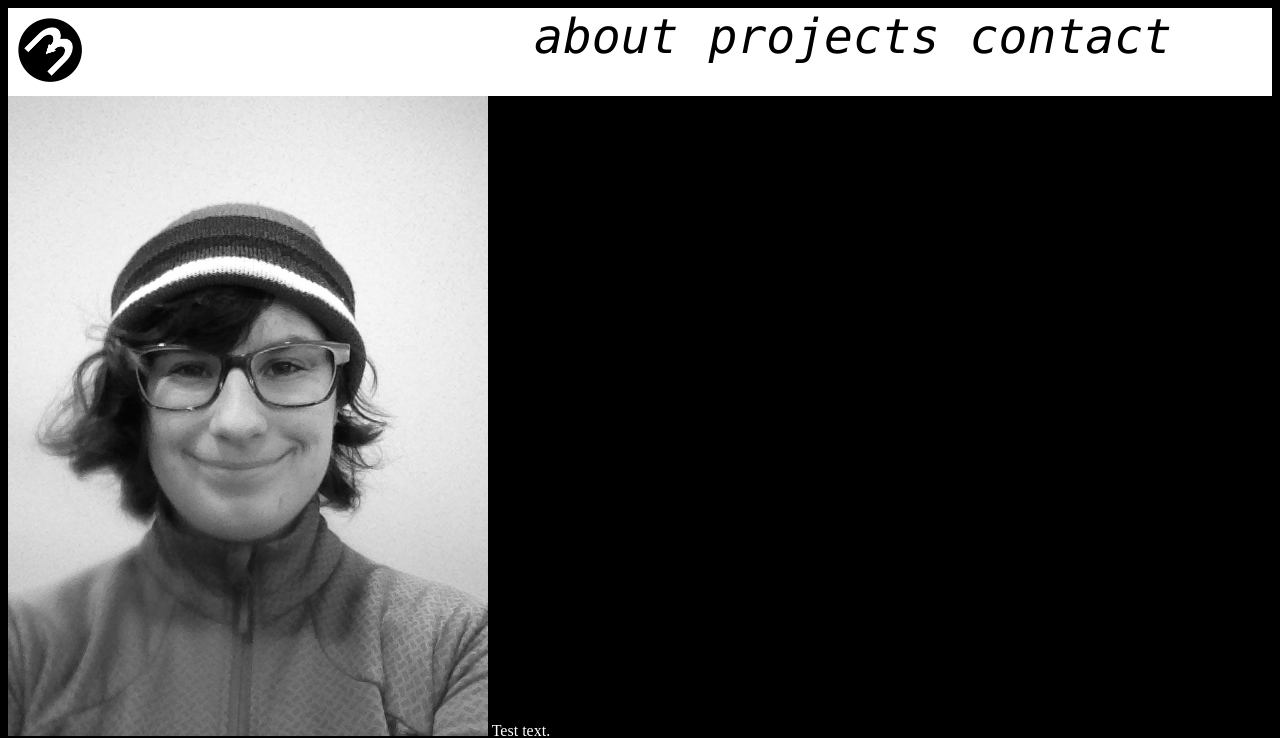
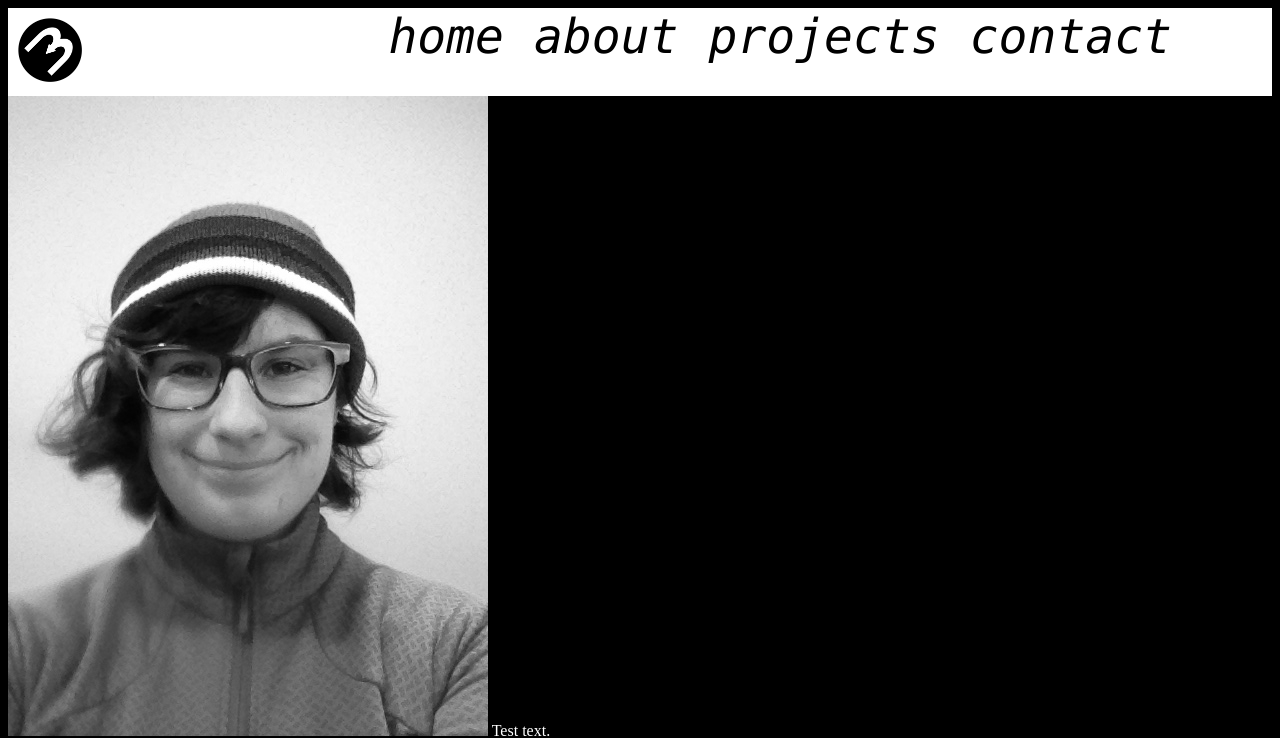
Before and after one commit to athenaie/me, a PHP site: page / in a window 1280 px wide. Shown: the top 738 px of the page. Run offline with PHP 8.4, Linux system fonts and the light colour scheme.

Commit message:
Add link to home and make nave height 100%.

```diff
--- a/index.html
+++ b/index.html
@@ -16,7 +16,7 @@
 -->
 
 <img id="logo" src="logo2.png" alt="My Logo">
-<nav><a href="about.html">about</a><a href="projects.html">projects</a><a href="contact">contact</a></nav>
+<nav><a href="index.html">home</a><a href="about.html">about</a><a href="projects.html">projects</a><a href="contact">contact</a></nav>
 
 </header>
 
--- a/style.css
+++ b/style.css
@@ -14,8 +14,6 @@ header a {
   color: black;
 
   text-decoration: none;
-
-  text-align: right;
 
   font-size: 3em;
   font-family: "Lucida Console", Monaco, monospace;
@@ -47,10 +45,12 @@ body {
 }
 
 nav {
-  vertical-align: middle;
+  height: 100%;
+
   float: right;
   margin-right: 100px;
   display:inline;
+
 }
 
 #w16ee0143076cd0733d371045d77d62f4 {
```
